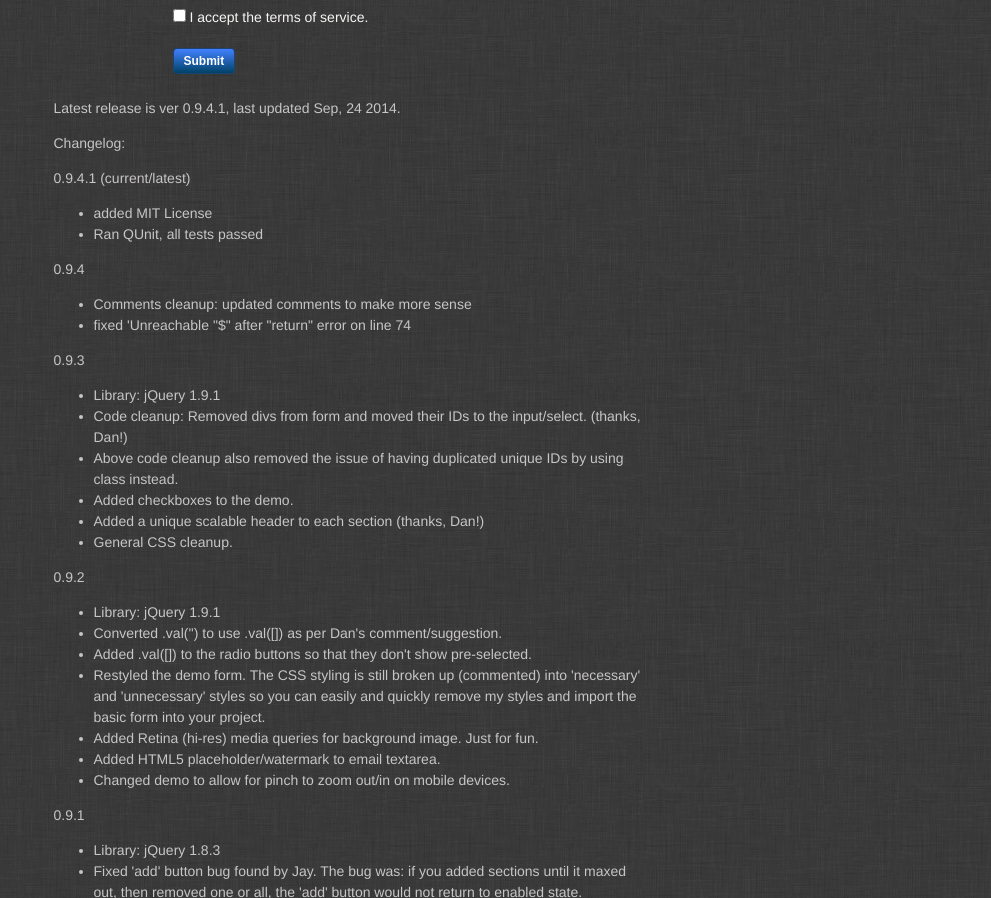
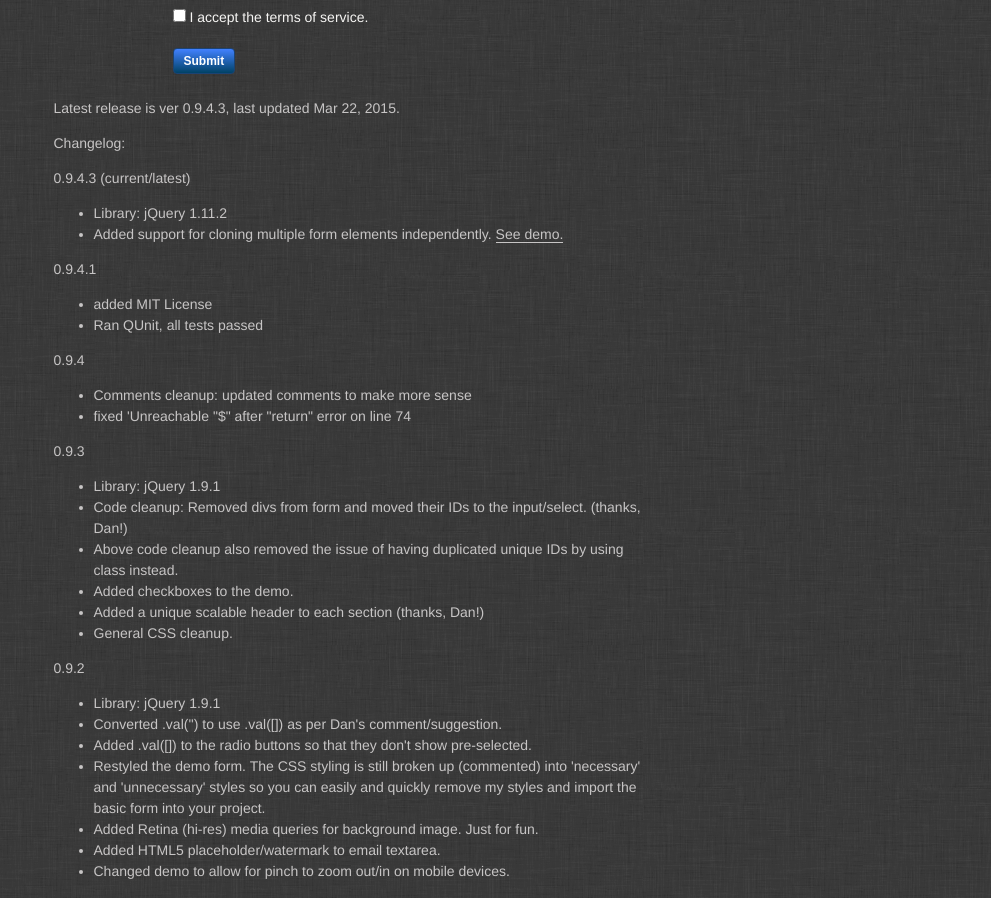
Before and after one commit to tristandenyer/clone-section-of-form-ES6-or-jQuery, a plain HTML site: page dynamic-form.html in a window 1280 px wide. Shown: the part 876-1774 px from the top of the page, without its empty margins (289-1280 px from the left). Drawn offline with nearby package versions, Linux system fonts and the light colour scheme; files whose address does not match are found by name.

Commit message:
Updated jQuery library
Now uses 1.11.2.

```diff
--- a/dynamic-form.html
+++ b/dynamic-form.html
@@ -7,12 +7,12 @@
 
     <title>Dynamically Duplicating a form, by Tristan Denyer</title>
     <link rel="stylesheet" href="css/styles.css" type="text/css">
-    <script src="//ajax.googleapis.com/ajax/libs/jquery/1.9.1/jquery.min.js"></script>
+    <script src="https://ajax.googleapis.com/ajax/libs/jquery/1.11.2/jquery.min.js"></script>
 
     <script type="text/javascript">
     // if Google is down, it looks to local file...
     if (typeof jQuery == 'undefined') {
-        document.write(unescape("%3Cscript src='js/jquery-1.9.1.min.js' type='text/javascript'%3E%3C/script%3E"));
+      document.write(unescape("%3Cscript src='js/jquery-1.11.2.min.js' type='text/javascript'%3E%3C/script%3E"));
     }
     </script>
     <script type="text/javascript" src="js/clone-form-td.js"></script>
@@ -106,11 +106,16 @@
         </form>
     </div><!-- end sign-up_box -->
 
-    <p>Latest release is ver 0.9.4.1, last updated Sep, 24 2014.</p>
+    <p>Latest release is ver 0.9.4.3, last updated Mar 22, 2015.</p>
 
     <p>Changelog:</p>
 
-    <p>0.9.4.1 (current/latest)</p>
+    <p>0.9.4.3 (current/latest)</p>
+    <ul>
+        <li>Library: jQuery 1.11.2</li>
+        <li>Added support for cloning multiple form elements independently. <a href="dynamic-form-bootstrap-3-3-4-multiple.html">See demo.</a></li>
+    </ul>
+    <p>0.9.4.1</p>
     <ul>
         <li>added MIT License</li>
         <li>Ran QUnit, all tests passed</li>
```
